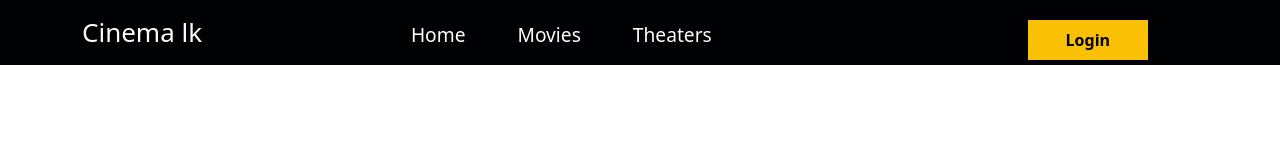
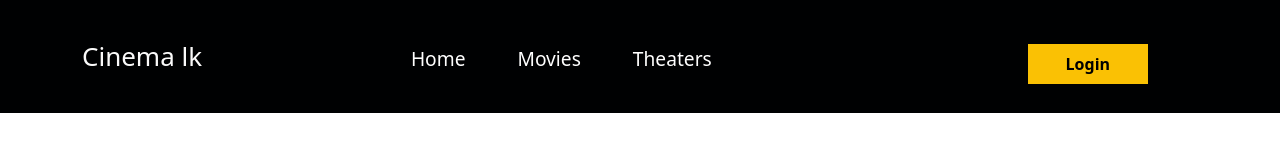
Before and after one commit to yasithWimukthi/cinemalk-front-end, a React (Create React App) app: page / in a window 1280 px wide. Shown: the top 163 px of the page. Built offline with nearby package versions, Linux system fonts and the light colour scheme.

Commit message:
nav bar styles updated

```diff
--- a/src/components/nav_bar/nav.jsx
+++ b/src/components/nav_bar/nav.jsx
@@ -43,7 +43,7 @@ const Navigation = () => {
                             </Nav.Link>
                         </Nav.Item>
                         <Nav.Item>
-                            <Nav.Link onClick={(() => setexpand(false), () => setpathstate('/movies'))}>
+                            <Nav.Link onClick={(() => setexpand(false), () => setpathstate('#movies'))}>
                                 <p /> Movies
                             </Nav.Link>
                         </Nav.Item>
--- a/src/components/nav_bar/nav.scss
+++ b/src/components/nav_bar/nav.scss
@@ -1,7 +1,7 @@
 .navbar {
   position: absolute !important;
   transition: all 0.3s ease-out 0s !important;
-  padding: 0.3rem 2rem !important;
+  padding: 1.8rem 2rem !important;
   font-size: 1.2rem !important;
   background: #000102;
 }
```
